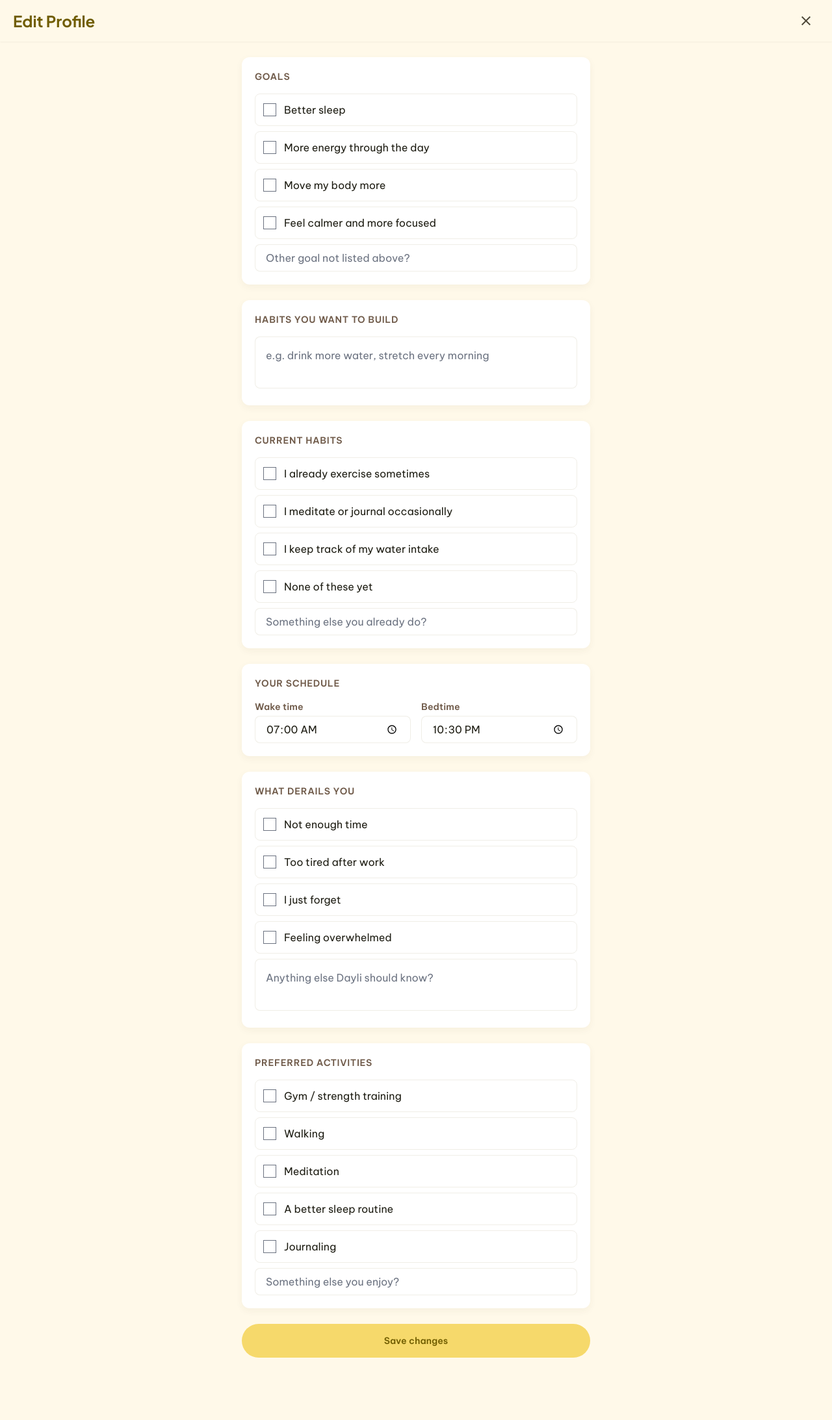
After one commit to Esstargirly/Dayli, a Flask app: page /dashboard/profile/edit in a window 1280 px wide. The commit adds this page. Shown: the whole page at 65% size. Run offline with Flask 3, Linux system fonts and the light colour scheme; the visitor is signed in with stand-in values (Sample User, id 1); some libraries are stand-ins or nearby versions.

Commit message:
Enhance user profile editing with additional fields and improve task adjustment logic after profile updates

```diff
--- a/backend/app/dashboard/routes.py
+++ b/backend/app/dashboard/routes.py
@@ -1,10 +1,12 @@
 from datetime import date, datetime, timedelta
-from flask import Blueprint, render_template, redirect, url_for, jsonify
+from flask import Blueprint, render_template, redirect, url_for, jsonify, request, flash
 from flask_login import login_required, current_user
 
 from app.extensions import db
 from app.models import Plan, Task, XPEvent
 from app.xp_rules import BONUS_XP, level_for_xp
+from app.ai.gemini_client import adjust_plan
+from app.ai.routes import _apply_task_updates
 
 dashboard_bp = Blueprint("dashboard", __name__, url_prefix="/dashboard")
 
@@ -63,7 +65,6 @@ def home():
 def complete_task(task_id):
     task = Task.query.get_or_404(task_id)
 
-    # Make sure this task actually belongs to the logged-in user.
     if task.plan.user_id != current_user.id:
         return jsonify({"error": "not found"}), 404
 
@@ -81,7 +82,6 @@ def complete_task(task_id):
         reason="task_completed",
     ))
 
-    # Bonus: completed all tasks in today's plan
     all_tasks = task.plan.tasks
     if all(t.status == "completed" for t in all_tasks):
         bonus = BONUS_XP["full_day_complete"]
@@ -182,7 +182,66 @@ def updated():
 
     return render_template("dashboard/updated.html", rescheduled_tasks=rescheduled_tasks)
 
+
 @dashboard_bp.route("/profile")
 @login_required
 def profile():
     return render_template("dashboard/profile.html")
+
+
+@dashboard_bp.route("/profile/edit", methods=["GET", "POST"])
+@login_required
+def edit_profile():
+    if request.method == "POST":
+        goals_list = request.form.getlist("goals")
+        other_goal = request.form.get("goals_other", "").strip()
+        if other_goal:
+            goals_list.append(other_goal)
+        current_user.goals = goals_list
+
+        target_habits_text = request.form.get("target_habits", "").strip()
+        current_user.target_habits = [target_habits_text] if target_habits_text else []
+
+        habits_list = request.form.getlist("current_habits")
+        other_habit = request.form.get("current_habits_other", "").strip()
+        if other_habit:
+            habits_list.append(other_habit)
+        current_user.current_habits = habits_list
+
+        current_user.schedule = {
+            "wake_time": request.form.get("wake_time", ""),
+            "sleep_time": request.form.get("sleep_time", ""),
+        }
+
+        current_user.struggles = request.form.getlist("derailment")
+        current_user.extra_notes = request.form.get("extra_notes", "").strip()
+
+        activities_list = request.form.getlist("preferred_activities")
+        other_activity = request.form.get("preferred_activities_other", "").strip()
+        if other_activity:
+            activities_list.append(other_activity)
+        current_user.preferred_activities = activities_list
+
+        db.session.commit()
+
+        # Ask Dayli to reshape today's remaining tasks around the updated profile
+        today_plan = Plan.query.filter_by(user_id=current_user.id, plan_date=date.today()).first()
+        if today_plan:
+            pending_tasks = [t for t in today_plan.tasks if t.status != "completed"]
+            if pending_tasks:
+                try:
+                    result = adjust_plan(
+                        current_user,
+                        today_plan.tasks,
+                        "I just updated my goals and preferences in my profile. Please adjust "
+                        "today's remaining tasks so they better reflect what I care about now.",
+                    )
+                    _apply_task_updates(today_plan, result.get("updated_tasks", []))
+                    db.session.commit()
+                except Exception:
+                    pass  # profile save still succeeds even if the AI re-plan fails
+
+        flash("Profile updated — I've refreshed today's plan to match.", "info")
+        return redirect(url_for("dashboard.profile"))
+
+    return render_template("dashboard/edit_profile.html")
--- a/backend/app/onboarding/routes.py
+++ b/backend/app/onboarding/routes.py
@@ -42,13 +42,20 @@ def step(step_name):
         total_steps=len(STEPS),
     )
 
-
 def _save_step(step_name, form):
     if step_name == "goals":
-        current_user.goals = form.getlist("goals")
+        goals_list = form.getlist("goals")
+        other = form.get("goals_other", "").strip()
+        if other:
+            goals_list.append(other)
+        current_user.goals = goals_list
         current_user.target_habits = form.getlist("target_habits")
     elif step_name == "current_routine":
-        current_user.current_habits = form.getlist("current_habits")
+        habits_list = form.getlist("current_habits")
+        other = form.get("current_habits_other", "").strip()
+        if other:
+            habits_list.append(other)
+        current_user.current_habits = habits_list
         current_user.schedule = {
             "wake_time": form.get("wake_time", ""),
             "sleep_time": form.get("sleep_time", ""),
@@ -57,8 +64,11 @@ def _save_step(step_name, form):
         current_user.struggles = form.getlist("derailment")
         current_user.extra_notes = form.get("extra_notes", "").strip()
     elif step_name == "activities":
-        current_user.preferred_activities = form.getlist("preferred_activities")
-
+        activities_list = form.getlist("preferred_activities")
+        other = form.get("preferred_activities_other", "").strip()
+        if other:
+            activities_list.append(other)
+        current_user.preferred_activities = activities_list
 
 @onboarding_bp.route("/generating")
 @login_required
--- /dev/null
+++ b/frontend/templates/dashboard/edit_profile.html
@@ -0,0 +1,145 @@
+<!DOCTYPE html>
+<html class="light" lang="en"><head>
+<meta charset="utf-8"/>
+<meta content="width=device-width, initial-scale=1.0" name="viewport"/>
+<title>Dayli - Edit Profile</title>
+<script src="https://cdn.tailwindcss.com?plugins=forms,container-queries"></script>
+<link href="https://fonts.googleapis.com/css2?family=Material+Symbols+Outlined:wght,FILL@100..700,0..1&amp;display=swap" rel="stylesheet"/>
+<link href="https://fonts.googleapis.com/css2?family=Be+Vietnam+Pro:wght@400;500;600&amp;family=Plus+Jakarta+Sans:wght@600;700&amp;display=swap" rel="stylesheet"/>
+<script id="tailwind-config">
+        tailwind.config = {
+          darkMode: "class",
+          theme: {
+            extend: {
+              "colors": {
+                      "primary-fixed": "#ffe172","outline": "#7d7765","on-tertiary": "#ffffff","surface": "#fff9e9",
+                      "primary": "#705d00","on-primary": "#ffffff","tertiary-fixed": "#faddc6","surface-dim": "#dfdaca",
+                      "on-tertiary-fixed": "#27180b","on-surface": "#1d1c12","on-surface-variant": "#4c4637",
+                      "inverse-surface": "#333026","secondary": "#546348","error-container": "#ffdad6","tertiary": "#6f5a49",
+                      "inverse-on-surface": "#f6f0e1","primary-fixed-dim": "#e1c559","surface-container-low": "#f9f3e3",
+                      "on-primary-container": "#715e00","surface-tint": "#705d00","on-secondary-container": "#58674c",
+                      "surface-container-highest": "#e8e2d3","on-tertiary-container": "#705b49",
+                      "on-secondary-fixed-variant": "#3c4b32","on-tertiary-fixed-variant": "#564332",
+                      "on-background": "#1d1c12","on-error": "#ffffff","surface-bright": "#fff9e9",
+                      "outline-variant": "#cec6b1","inverse-primary": "#e1c559","secondary-fixed-dim": "#bbccab",
+                      "background": "#fff9e9","primary-container": "#f6d96b","surface-container-high": "#eee8d8",
+                      "surface-container-lowest": "#ffffff","on-secondary": "#ffffff","on-primary-fixed-variant": "#544600",
+                      "surface-container": "#f3eede","tertiary-container": "#f2d5bf","on-error-container": "#93000a",
+                      "tertiary-fixed-dim": "#ddc2ac","error": "#ba1a1a","secondary-container": "#d4e5c3",
+                      "on-primary-fixed": "#221b00","secondary-fixed": "#d7e8c6","on-secondary-fixed": "#121f0a",
+                      "surface-variant": "#e8e2d3"
+              },
+              "borderRadius": {"DEFAULT": "0.25rem","lg": "0.5rem","xl": "0.75rem","full": "9999px"},
+              "spacing": {"container-padding": "20px","xs": "4px","lg": "24px","sm": "8px","gutter": "16px","xl": "32px","unit": "4px","md": "16px"},
+              "fontFamily": {
+                      "label-md": ["Be Vietnam Pro"],"body-md": ["Be Vietnam Pro"],"body-lg": ["Be Vietnam Pro"],
+                      "label-sm": ["Be Vietnam Pro"],"headline-lg-mobile": ["Plus Jakarta Sans"],
+                      "headline-md": ["Plus Jakarta Sans"],"headline-lg": ["Plus Jakarta Sans"],"display": ["Plus Jakarta Sans"]
+              },
+              "fontSize": {
+                      "label-md": ["14px", { "lineHeight": "20px", "letterSpacing": "0.01em", "fontWeight": "600" }],
+                      "body-md": ["16px", { "lineHeight": "24px", "fontWeight": "400" }],
+                      "body-lg": ["18px", { "lineHeight": "28px", "fontWeight": "400" }],
+                      "label-sm": ["12px", { "lineHeight": "16px", "fontWeight": "500" }],
+                      "headline-lg-mobile": ["28px", { "lineHeight": "34px", "fontWeight": "700" }],
+                      "headline-md": ["24px", { "lineHeight": "32px", "fontWeight": "600" }]
+              }
+      },
+          },
+        }
+      </script>
+<style>
+        body { background-color: #FFF9E9; color: #1d1c12; -webkit-font-smoothing: antialiased; }
+        .soft-shadow { box-shadow: 0px 4px 12px rgba(74, 56, 40, 0.05); }
+    </style>
+</head>
+<body class="bg-surface text-on-surface font-body-md min-h-screen pb-24">
+
+<header class="sticky top-0 z-40 bg-surface shadow-sm flex justify-between items-center px-container-padding w-full h-16">
+<h1 class="font-headline-md text-headline-md text-primary font-bold">Edit Profile</h1>
+<a href="{{ url_for('dashboard.profile') }}" class="w-10 h-10 flex items-center justify-center rounded-full text-on-surface-variant hover:bg-surface-container-low transition-colors">
+<span class="material-symbols-outlined">close</span>
+</a>
+</header>
+
+<main class="max-w-xl mx-auto w-full px-container-padding pt-lg">
+<form method="POST" action="{{ url_for('dashboard.edit_profile') }}" class="flex flex-col gap-lg">
+
+<section class="bg-surface-container-lowest rounded-xl soft-shadow p-container-padding">
+<h2 class="font-label-md text-label-md text-tertiary uppercase tracking-wider mb-md">Goals</h2>
+<div class="flex flex-col gap-sm">
+{% for value, text in [("better_sleep","Better sleep"),("more_energy","More energy through the day"),("move_more","Move my body more"),("mental_clarity","Feel calmer and more focused")] %}
+<label class="flex items-center p-3 border border-outline-variant/30 rounded-lg cursor-pointer hover:bg-surface-container-low">
+<input type="checkbox" name="goals" value="{{ value }}" class="w-5 h-5 mr-3 accent-secondary" {% if value in current_user.goals %}checked{% endif %}/>
+<span class="font-body-md text-body-md text-on-surface">{{ text }}</span>
+</label>
+{% endfor %}
+</div>
+<input name="goals_other" type="text" class="w-full mt-sm bg-surface-container-lowest border border-outline-variant/30 rounded-lg px-md py-sm font-body-md text-body-md" placeholder="Other goal not listed above?"/>
+</section>
+
+<section class="bg-surface-container-lowest rounded-xl soft-shadow p-container-padding">
+<h2 class="font-label-md text-label-md text-tertiary uppercase tracking-wider mb-md">Habits you want to build</h2>
+<textarea name="target_habits" class="w-full border border-outline-variant/30 rounded-lg p-4 font-body-md text-body-md resize-none h-20" placeholder="e.g. drink more water, stretch every morning">{{ current_user.target_habits[0] if current_user.target_habits else '' }}</textarea>
+</section>
+
+<section class="bg-surface-container-lowest rounded-xl soft-shadow p-container-padding">
+<h2 class="font-label-md text-label-md text-tertiary uppercase tracking-wider mb-md">Current Habits</h2>
+<div class="flex flex-col gap-sm">
+{% for value, text in [("exercise","I already exercise sometimes"),("meditate","I meditate or journal occasionally"),("track_water","I keep track of my water intake"),("none","None of these yet")] %}
+<label class="flex items-center p-3 border border-outline-variant/30 rounded-lg cursor-pointer hover:bg-surface-container-low">
+<input type="checkbox" name="current_habits" value="{{ value }}" class="w-5 h-5 mr-3 accent-secondary" {% if value in current_user.current_habits %}checked{% endif %}/>
+<span class="font-body-md text-body-md text-on-surface">{{ text }}</span>
+</label>
+{% endfor %}
+</div>
+<input name="current_habits_other" type="text" class="w-full mt-sm bg-surface-container-lowest border border-outline-variant/30 rounded-lg px-md py-sm font-body-md text-body-md" placeholder="Something else you already do?"/>
+</section>
+
+<section class="bg-surface-container-lowest rounded-xl soft-shadow p-container-padding">
+<h2 class="font-label-md text-label-md text-tertiary uppercase tracking-wider mb-md">Your Schedule</h2>
+<div class="grid grid-cols-2 gap-md">
+<div class="flex flex-col gap-xs">
+<label class="font-label-md text-label-md text-tertiary">Wake time</label>
+<input type="time" name="wake_time" value="{{ current_user.schedule.get('wake_time','07:00') if current_user.schedule else '07:00' }}" class="bg-surface-container-lowest border border-outline-variant/30 rounded-lg px-md py-sm font-body-md text-body-md"/>
+</div>
+<div class="flex flex-col gap-xs">
+<label class="font-label-md text-label-md text-tertiary">Bedtime</label>
+<input type="time" name="sleep_time" value="{{ current_user.schedule.get('sleep_time','22:30') if current_user.schedule else '22:30' }}" class="bg-surface-container-lowest border border-outline-variant/30 rounded-lg px-md py-sm font-body-md text-body-md"/>
+</div>
+</div>
+</section>
+
+<section class="bg-surface-container-lowest rounded-xl soft-shadow p-container-padding">
+<h2 class="font-label-md text-label-md text-tertiary uppercase tracking-wider mb-md">What Derails You</h2>
+<div class="flex flex-col gap-sm">
+{% for value, text in [("time","Not enough time"),("energy","Too tired after work"),("forget","I just forget"),("overwhelmed","Feeling overwhelmed")] %}
+<label class="flex items-center p-3 border border-outline-variant/30 rounded-lg cursor-pointer hover:bg-surface-container-low">
+<input type="checkbox" name="derailment" value="{{ value }}" class="w-5 h-5 mr-3 accent-secondary" {% if value in current_user.struggles %}checked{% endif %}/>
+<span class="font-body-md text-body-md text-on-surface">{{ text }}</span>
+</label>
+{% endfor %}
+</div>
+<textarea name="extra_notes" class="w-full mt-sm border border-outline-variant/30 rounded-lg p-4 font-body-md text-body-md resize-none h-20" placeholder="Anything else Dayli should know?">{{ current_user.extra_notes or '' }}</textarea>
+</section>
+
+<section class="bg-surface-container-lowest rounded-xl soft-shadow p-container-padding">
+<h2 class="font-label-md text-label-md text-tertiary uppercase tracking-wider mb-md">Preferred Activities</h2>
+<div class="flex flex-col gap-sm">
+{% for value, text in [("gym","Gym / strength training"),("walking","Walking"),("meditation","Meditation"),("better_sleep_routine","A better sleep routine"),("journaling","Journaling")] %}
+<label class="flex items-center p-3 border border-outline-variant/30 rounded-lg cursor-pointer hover:bg-surface-container-low">
+<input type="checkbox" name="preferred_activities" value="{{ value }}" class="w-5 h-5 mr-3 accent-secondary" {% if value in current_user.preferred_activities %}checked{% endif %}/>
+<span class="font-body-md text-body-md text-on-surface">{{ text }}</span>
+</label>
+{% endfor %}
+</div>
+<input name="preferred_activities_other" type="text" class="w-full mt-sm bg-surface-container-lowest border border-outline-variant/30 rounded-lg px-md py-sm font-body-md text-body-md" placeholder="Something else you enjoy?"/>
+</section>
+
+<button type="submit" class="w-full bg-primary-container text-on-primary-container font-label-md text-label-md py-4 rounded-full hover:opacity-90 transition-opacity">
+Save changes
+</button>
+
+</form>
+</main>
+</body></html>
--- a/frontend/templates/dashboard/profile.html
+++ b/frontend/templates/dashboard/profile.html
@@ -171,10 +171,10 @@
 </section>
 
 <section class="bg-surface-container-lowest rounded-xl soft-shadow overflow-hidden mb-lg">
-<button class="w-full flex items-center justify-between px-container-padding py-md hover:bg-surface-container-low transition-colors border-b border-surface-container-highest">
+<a href="{{ url_for('dashboard.edit_profile') }}" class="w-full flex items-center justify-between px-container-padding py-md hover:bg-surface-container-low transition-colors border-b border-surface-container-highest">
 <span class="font-body-md text-body-md text-on-surface">Edit profile</span>
 <span class="material-symbols-outlined text-outline">chevron_right</span>
-</button>
+</a>
 <button class="w-full flex items-center justify-between px-container-padding py-md hover:bg-surface-container-low transition-colors">
 <span class="font-body-md text-body-md text-on-surface">Notifications</span>
 <span class="material-symbols-outlined text-outline">chevron_right</span>
--- a/frontend/templates/onboarding/activities.html
+++ b/frontend/templates/onboarding/activities.html
@@ -108,6 +108,11 @@
 </label>
 </div>
 
+<div class="mt-sm">
+<label class="font-label-md text-label-md text-tertiary mb-xs block">Something else you enjoy?</label>
+<input name="preferred_activities_other" type="text" class="w-full bg-surface-container-lowest border border-outline-variant/30 rounded-lg px-md py-sm font-body-md text-body-md text-on-surface transition-colors" placeholder="Type your own activity"/>
+</div>
+
 <div class="mt-lg flex flex-col gap-sm">
 <button class="w-full bg-primary-container text-on-primary-container font-label-md text-label-md py-3 rounded-full hover:opacity-90 transition-opacity flex justify-center items-center gap-2" type="submit">
                     Create my day
--- a/frontend/templates/onboarding/current_routine.html
+++ b/frontend/templates/onboarding/current_routine.html
@@ -103,6 +103,11 @@
 </label>
 </div>
 
+<div class="mt-sm">
+<label class="font-label-md text-label-md text-tertiary mb-xs block">Something else you already do?</label>
+<input name="current_habits_other" type="text" class="w-full bg-surface-container-lowest border border-outline-variant/30 rounded-lg px-md py-sm font-body-md text-body-md text-on-surface transition-colors" placeholder="Type your own habit"/>
+</div>
+
 <div class="mt-sm grid grid-cols-2 gap-md">
 <div class="flex flex-col gap-xs">
 <label class="font-label-md text-label-md text-tertiary" for="wake_time">Usual wake time</label>
--- a/frontend/templates/onboarding/goals.html
+++ b/frontend/templates/onboarding/goals.html
@@ -103,6 +103,11 @@
 </div>
 
 <div class="mt-sm">
+<label class="font-label-md text-label-md text-tertiary mb-xs block">Other goal not listed above?</label>
+<input name="goals_other" type="text" class="w-full bg-surface-container-lowest border border-outline-variant/30 rounded-lg px-md py-sm font-body-md text-body-md text-on-surface transition-colors" placeholder="Type your own goal"/>
+</div>
+
+<div class="mt-sm">
 <label class="font-label-md text-label-md text-tertiary mb-xs block">What habits do you want to build?</label>
 <div class="focus-ring border border-outline-variant/30 rounded-lg overflow-hidden bg-surface-container-lowest transition-all">
 <textarea name="target_habits" class="w-full border-none bg-transparent p-4 font-body-md text-body-md text-on-surface placeholder:text-on-surface-variant/50 focus:ring-0 resize-none h-20" placeholder="e.g. drink more water, stretch every morning, go to bed earlier"></textarea>
```
Also changed, not shown: backend/app/ai/gemini_client.py (+16 -3 lines), backend/app/ai/routes.py (+36 -31 lines), frontend/templates/dashboard/home.html (+14 -32 lines).
